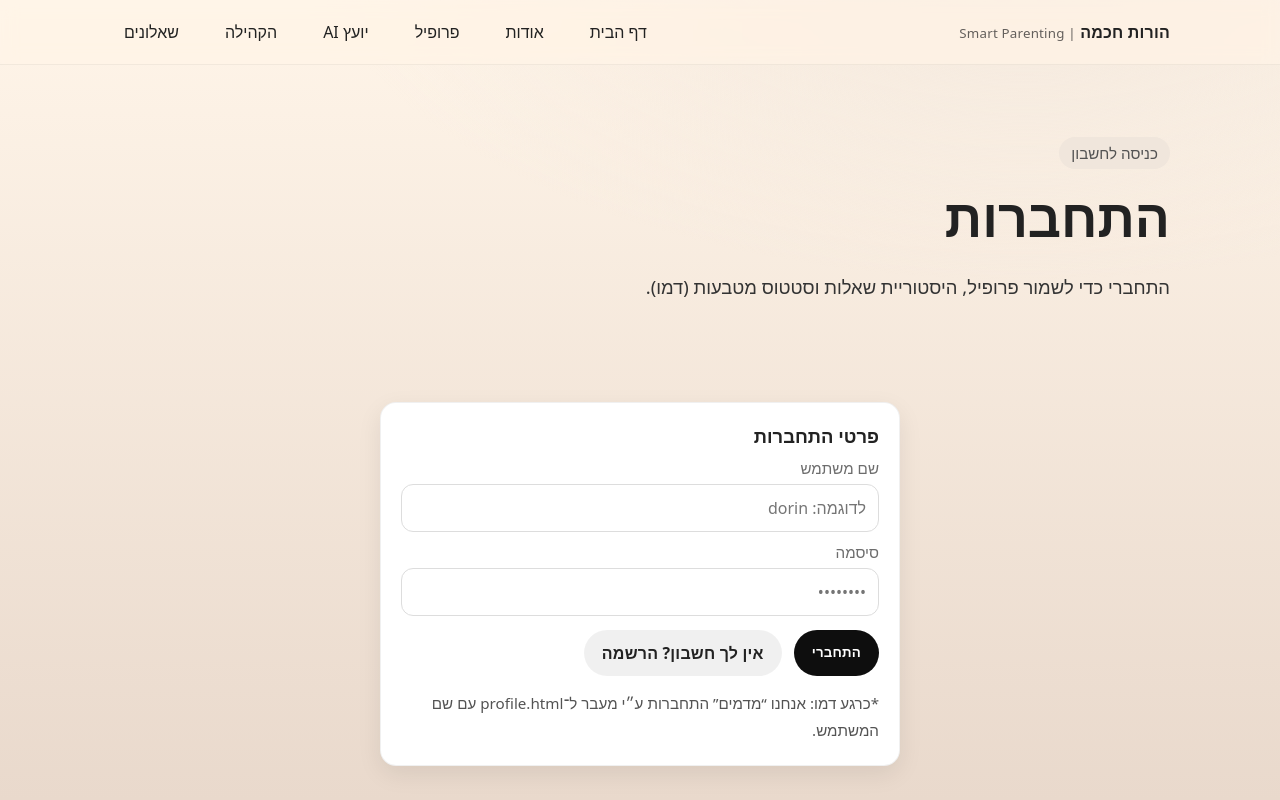
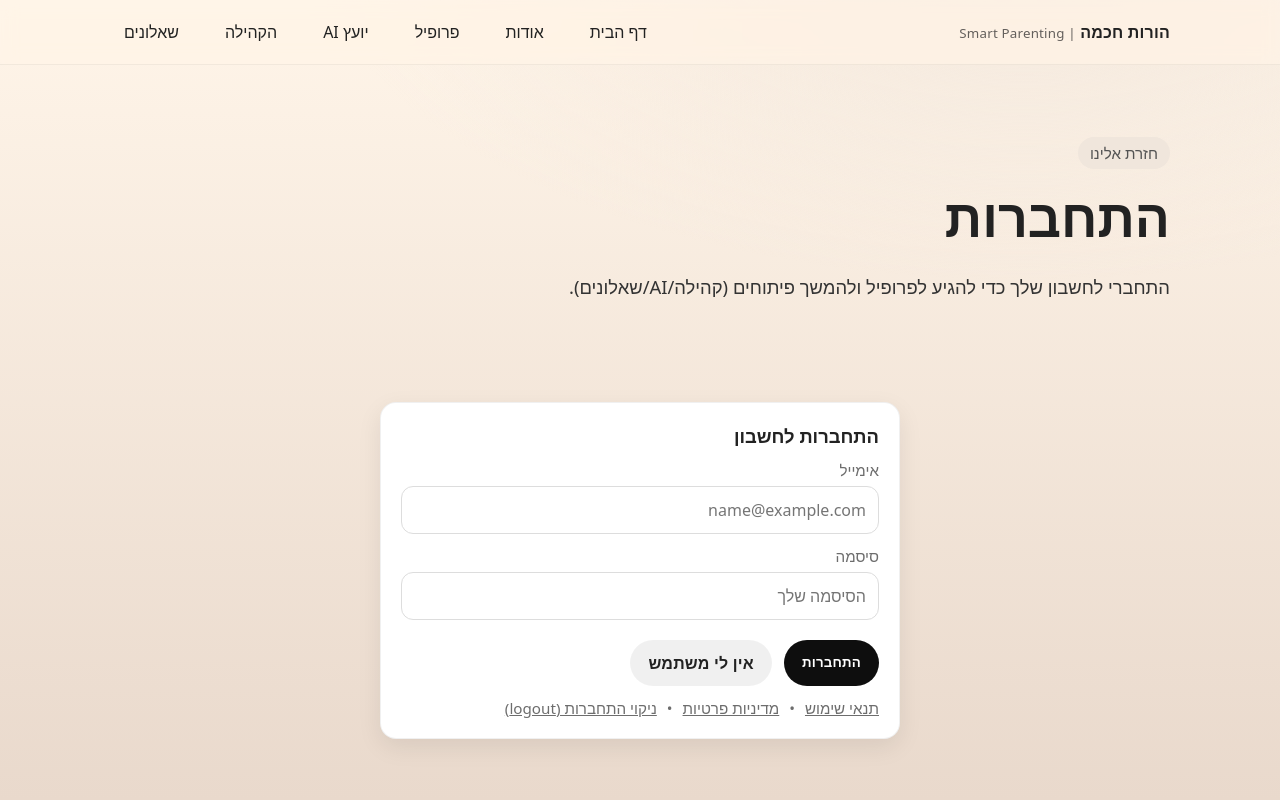
Before and after one commit to dorinasraf44-star/smart-parenting, a website: page login.html in a window 1280 px wide. Shown: the top 800 px of the page. Drawn offline with Linux system fonts and the light colour scheme.

Commit message:
login.html

```diff
--- a/login.html
+++ b/login.html
@@ -4,12 +4,43 @@
   <meta charset="UTF-8" />
   <meta name="viewport" content="width=device-width, initial-scale=1" />
   <title>התחברות | Smart Parenting</title>
+  <meta name="description" content="התחברות ל-Smart Parenting | הורות חכמה" />
   <link rel="stylesheet" href="style.css" />
-  <meta name="description" content="התחברות למערכת Smart Parenting.">
+
+  <style>
+    .auth-wrap { padding: 48px 0 70px; }
+    .auth-card { max-width: 520px; margin-inline: auto; }
+    .field { margin-top: 12px; }
+    .field label { display:block; margin: 0 0 6px; }
+    .input {
+      width: 100%;
+      padding: 12px 14px;
+      border: 1px solid rgba(0,0,0,.12);
+      border-radius: 12px;
+      outline: none;
+      background: #fff;
+      font-size: 1rem;
+    }
+    .input:focus { box-shadow: 0 0 0 4px rgba(0,0,0,.06); }
+    .msg {
+      margin-top: 14px;
+      padding: 12px 14px;
+      border-radius: 12px;
+      display: none;
+      border: 1px solid rgba(0,0,0,.08);
+      background: rgba(255,255,255,.75);
+    }
+    .msg.error { display:block; border-color: rgba(200,0,0,.25); }
+    .msg.ok { display:block; border-color: rgba(0,140,60,.25); }
+    .tiny-links { margin-top: 12px; display:flex; gap:10px; flex-wrap: wrap; }
+    .tiny-links a { text-decoration: underline; }
+  </style>
 </head>
+
 <body>
-  <header>
-    <div class="container nav">
+  <!-- Header -->
+  <header aria-label="סרגל עליון">
+    <div class="container nav" role="navigation" aria-label="ניווט ראשי">
       <div class="brand">הורות חכמה <small>| Smart Parenting</small></div>
       <nav class="menu">
         <a href="index.html">דף הבית</a>
@@ -25,38 +56,49 @@
   <main>
     <section class="hero">
       <div class="container">
-        <span class="eyebrow">כניסה לחשבון</span>
+        <span class="eyebrow">חזרת אלינו</span>
         <h1>התחברות</h1>
-        <p class="lead">התחברי כדי לשמור פרופיל, היסטוריית שאלות וסטטוס מטבעות (דמו).</p>
+        <p class="lead">התחברי לחשבון שלך כדי להגיע לפרופיל ולהמשך פיתוחים (קהילה/AI/שאלונים).</p>
       </div>
     </section>
 
-    <section class="section">
+    <section class="auth-wrap">
       <div class="container">
-        <div class="card" style="max-width:520px;margin-inline:auto">
-          <h3 style="margin-top:0">פרטי התחברות</h3>
+        <div class="card auth-card">
+          <h3 style="margin-top:0">התחברות לחשבון</h3>
 
-          <label class="muted" for="username" style="display:block;margin:10px 0 6px">שם משתמש</label>
-          <input id="username" type="text" placeholder="לדוגמה: dorin" autocomplete="username">
+          <form id="loginForm" autocomplete="on">
+            <div class="field">
+              <label for="email" class="muted">אימייל</label>
+              <input class="input" id="email" name="email" type="email" required placeholder="name@example.com" />
+            </div>
 
-          <label class="muted" for="password" style="display:block;margin:10px 0 6px">סיסמה</label>
-          <input id="password" type="password" placeholder="••••••••" autocomplete="current-password">
+            <div class="field">
+              <label for="password" class="muted">סיסמה</label>
+              <input class="input" id="password" name="password" type="password" required placeholder="הסיסמה שלך" />
+            </div>
 
-          <div class="btn-row" style="margin-top:14px">
-            <button class="btn btn-primary" type="button" onclick="login()">התחברי</button>
-            <a class="btn btn-ghost" href="register.html">אין לך חשבון? הרשמה</a>
-          </div>
+            <div class="msg" id="msg"></div>
 
-          <div class="answer-box" id="msg" style="display:none;margin-top:12px"></div>
+            <div class="btn-row">
+              <button class="btn btn-primary" type="submit" id="submitBtn">התחברות</button>
+              <a class="btn btn-ghost" href="register.html">אין לי משתמש</a>
+            </div>
 
-          <p class="muted" style="margin-top:14px">
-            *כרגע דמו: אנחנו “מדמים” התחברות ע״י מעבר ל־profile.html עם שם המשתמש.
-          </p>
+            <div class="tiny-links muted">
+              <a href="terms.html">תנאי שימוש</a>
+              <span>•</span>
+              <a href="privacy.html">מדיניות פרטיות</a>
+              <span>•</span>
+              <a href="#" onclick="logoutDemo(event)">ניקוי התחברות (logout)</a>
+            </div>
+          </form>
         </div>
       </div>
     </section>
   </main>
 
+  <!-- Footer -->
   <footer>
     <div class="container foot-grid">
       <div class="foot">
@@ -70,20 +112,58 @@
   </footer>
 
   <script>
-    function login(){
-      const u = document.getElementById('username').value.trim();
-      const p = document.getElementById('password').value.trim();
-      const msg = document.getElementById('msg');
+    const form = document.getElementById("loginForm");
+    const msg = document.getElementById("msg");
+    const btn = document.getElementById("submitBtn");
 
-      if(!u || !p){
-        msg.style.display = 'block';
-        msg.textContent = 'נא למלא שם משתמש וסיסמה.';
-        return;
+    function setMsg(type, text){
+      msg.className = "msg " + (type || "");
+      msg.textContent = text || "";
+      msg.style.display = text ? "block" : "none";
+    }
+
+    function logoutDemo(e){
+      e.preventDefault();
+      localStorage.removeItem("sp_token");
+      setMsg("ok", "התנתקת. (נמחק הטוקן מהמחשב)");
+    }
+
+    form.addEventListener("submit", async (e) => {
+      e.preventDefault();
+      setMsg("", "");
+
+      const email = (document.getElementById("email").value || "").trim();
+      const password = document.getElementById("password").value || "";
+
+      btn.disabled = true;
+      btn.textContent = "מתחברת…";
+
+      try {
+        const res = await fetch("/.netlify/functions/login", {
+          method: "POST",
+          headers: { "Content-Type": "application/json" },
+          body: JSON.stringify({ email, password })
+        });
+
+        const data = await res.json().catch(() => ({}));
+
+        if (!res.ok){
+          setMsg("error", data.error || "פרטי התחברות לא תקינים.");
+          btn.disabled = false;
+          btn.textContent = "התחברות";
+          return;
+        }
+
+        localStorage.setItem("sp_token", data.token);
+        setMsg("ok", "התחברת בהצלחה! מעבירה אותך לפרופיל…");
+        setTimeout(() => { window.location.href = "profile.html"; }, 600);
+
+      } catch (err) {
+        setMsg("error", "בעיה בתקשורת לשרת. בדקי שה-Deploy הצליח ב-Netlify.");
+        btn.disabled = false;
+        btn.textContent = "התחברות";
       }
-
-      // דמו: מעבר לפרופיל עם שם משתמש
-      window.location.href = `profile.html?user=${encodeURIComponent(u)}`;
-    }
+    });
   </script>
 </body>
 </html>
```
